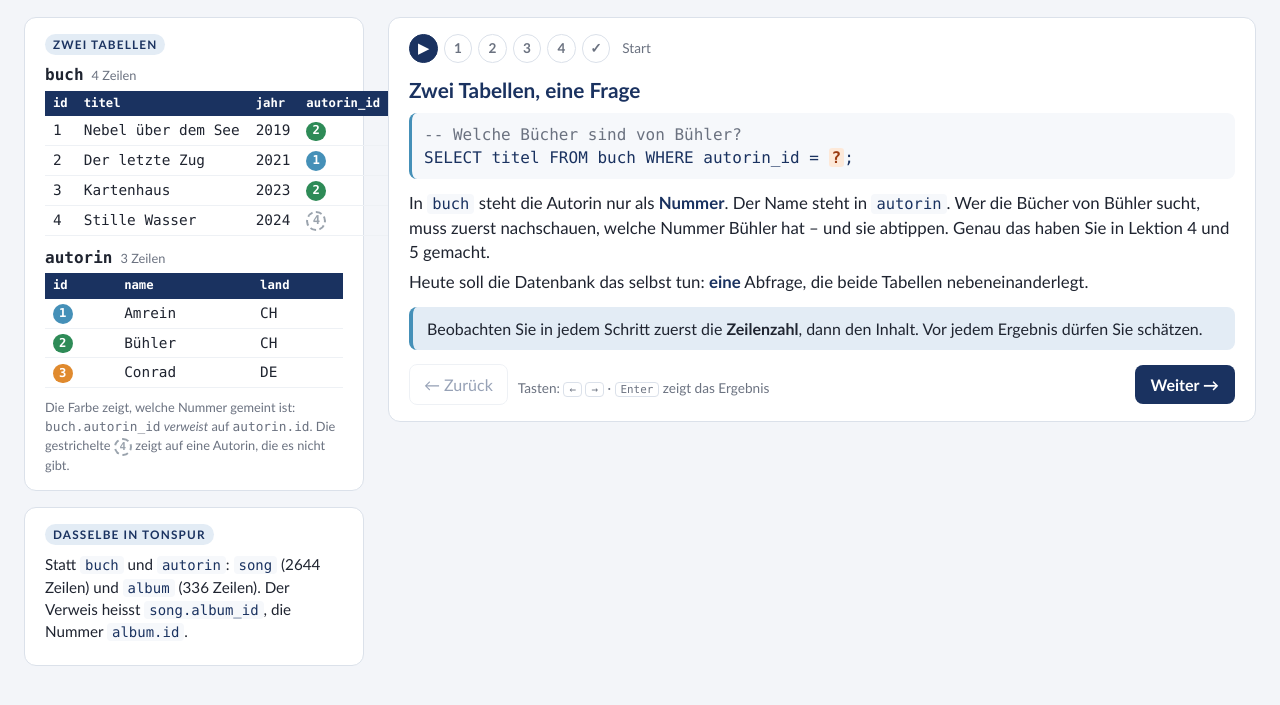
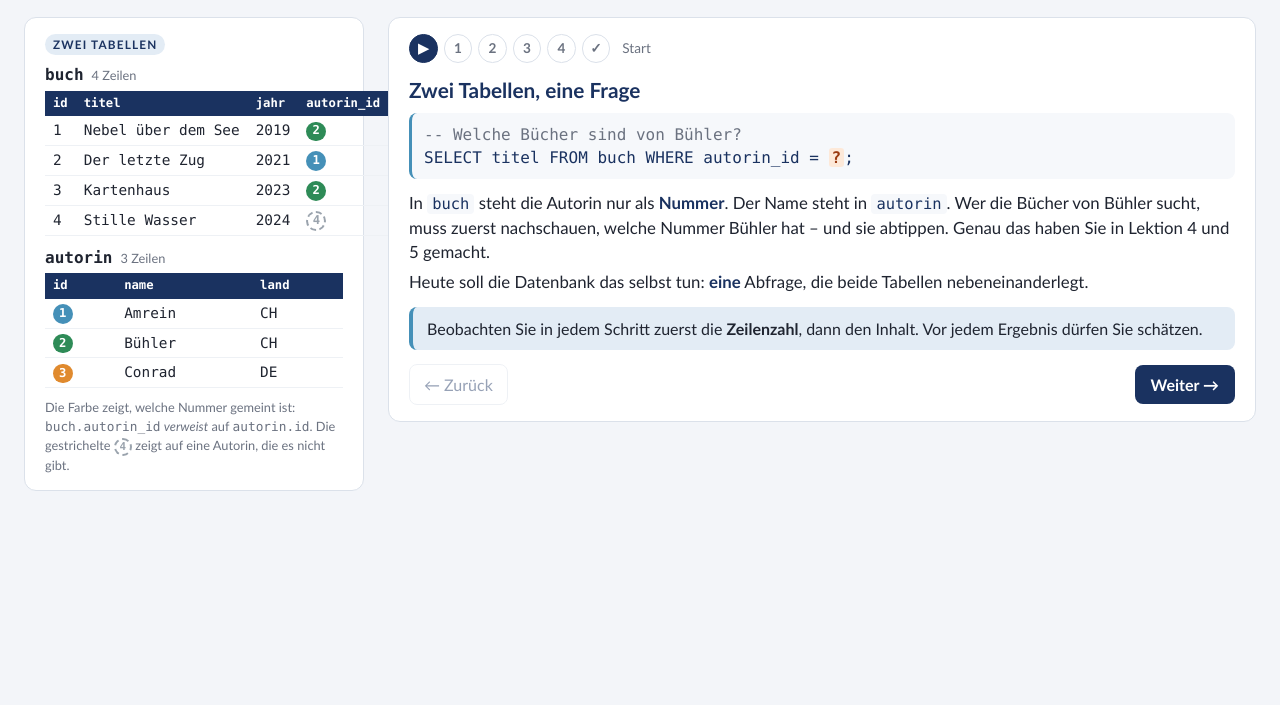
Before and after one commit to SCP-KWI/SQL-Trainer, a plain HTML site: page JOIN-Visualizer_L7.html in a window 1280 px wide. Shown: the part 65-770 px from the top of the page. Drawn offline with Linux system fonts and the light colour scheme.

Commit message:
Add files via upload

```diff
--- a/JOIN-Visualizer_L7.html
+++ b/JOIN-Visualizer_L7.html
@@ -131,10 +131,6 @@ table.res td.chk.ok{color:var(--green)} table.res td.chk.bad{color:var(--red)}
       </table>
       <div class="legend">Die Farbe zeigt, welche Nummer gemeint ist: <code>buch.autorin_id</code> <em>verweist</em> auf <code>autorin.id</code>. Die gestrichelte <span class="chip c0">4</span> zeigt auf eine Autorin, die es nicht gibt.</div>
     </div>
-    <div class="card" id="tonspurCard">
-      <h3><span class="tag">Dasselbe in Tonspur</span></h3>
-      <p id="tonspurText" style="font-size:.95em">Statt <code>buch</code> und <code>autorin</code>: <code>song</code> (2644 Zeilen) und <code>album</code> (336 Zeilen). Der Verweis heisst <code>song.album_id</code>, die Nummer <code>album.id</code>.</p>
-    </div>
   </aside>
 
   <main>
@@ -144,7 +140,6 @@ table.res td.chk.ok{color:var(--green)} table.res td.chk.bad{color:var(--red)}
       <div id="stepBody"></div>
       <div class="nav">
         <button class="ghost" id="btnPrev">← Zurück</button>
-        <span class="note">Tasten: <span class="kbd">←</span> <span class="kbd">→</span> · <span class="kbd">Enter</span> zeigt das Ergebnis</span>
         <span class="spacer"></span>
         <button class="primary" id="btnNext">Weiter →</button>
       </div>
@@ -219,7 +214,7 @@ const STEPS = [
    },
    after: `<div class="callout red"><strong>Jede Zeile mit jeder.</strong> 4 Bücher × 3 Autorinnen = 12 Zeilen. Das heisst <strong>Kreuzprodukt</strong>. «Nebel über dem See» steht dreimal da – mit drei Autorinnen, von denen zwei falsch sind.</div>
            <p class="note">Die Abfrage ist gültig, die Datenbank meldet keinen Fehler. Sie beantwortet eine Frage, die niemand gestellt hat. <strong>Ein vergessenes <code>ON</code> erkennt man an der Zeilenzahl.</strong></p>`,
-   tonspur:`<code>FROM song, album</code> → 2644 × 336 = <strong>888'384</strong> Zeilen. Derselbe Song, 336 Mal.` },
+ },
 
  { key:'on', title:'Schritt 2 – ON: Welche Paare passen?',
    sql: `SELECT buch.titel, autorin.name\nFROM buch <span class="hl ok">JOIN</span> autorin\n  <span class="hl ok">ON buch.autorin_id = autorin.id</span>;`,
@@ -250,7 +245,7 @@ const STEPS = [
    },
    after: `<div class="callout green"><strong><code>ON</code> ist ein Filter über das Kreuzprodukt.</strong> Von 12 Paaren bleiben die 3, bei denen Verweis und Nummer gleich sind. Jedes Buch steht jetzt neben <em>seiner</em> Autorin.</div>
            <p class="note">Merken Sie sich die Reihenfolge: erst alle Kombinationen, dann die Bedingung. So denkt die Datenbank – auch wenn sie es intern schlauer rechnet.</p>`,
-   tonspur:`<code>JOIN album ON song.album_id = album.id</code> → <strong>2643</strong> Zeilen. Jeder Song neben seinem Album.` },
+ },
 
  { key:'missing', title:'Schritt 3 – Eine fehlt',
    sql: `SELECT buch.titel, autorin.name\nFROM buch JOIN autorin\n  ON buch.autorin_id = autorin.id;   <span class="dim">-- 3 Zeilen. buch hat 4.</span>`,
@@ -267,7 +262,7 @@ const STEPS = [
    },
    after: `<div class="callout red"><strong>«Stille Wasser» zeigt auf Autorin 4 – die gibt es nicht.</strong> Kein Paar passt, also keine Zeile. Im <code>JOIN</code> ist das Buch nicht <code>NULL</code>, es ist <strong>weg</strong>. Ohne Blick in <code>buch</code> merkt man das nicht.</div>
            <p class="note">Die Zahl verrät es: 4 gegen 3. Vergleichen Sie die Zeilenzahl des Verbunds immer mit der Tabelle, die vollständig sein sollte. <strong>Wer im <code>JOIN</code> fehlt, ist nicht unschuldig – er ist unsichtbar.</strong> Ein Werkzeug, das solche Zeilen zurückholt, kommt in Lektion 10.</p>`,
-   tonspur:`<code>song</code> hat 2644 Zeilen, der Verbund 2643. Ein Song («Kein Zuhause», <code>album_id</code> 9999) zeigt auf ein Album, das es nicht gibt – <code>SELECT * FROM album WHERE id = 9999</code> liefert 0 Zeilen.` },
+ },
 
  { key:'wrong', title:'Schritt 4 – Die Falle: läuft, und alles ist falsch',
    sql: `SELECT buch.titel, autorin.name\nFROM buch JOIN autorin\n  ON <span class="hl">buch.id = autorin.id</span>;   <span class="dim">-- Nummer mit Nummer statt Verweis mit Nummer</span>`,
@@ -285,7 +280,7 @@ const STEPS = [
    },
    after: `<div class="callout red"><strong>3 Zeilen – wie beim richtigen <code>JOIN</code>. Und jede ist falsch.</strong> Buch 1 neben Autorin 1, Buch 2 neben Autorin 2: Die Farben passen nicht. «Nebel über dem See» ist von Bühler, nicht von Amrein.</div>
            <p class="note">Die Zeilenzahl allein verrät diesen Fehler <strong>nicht</strong>. Der Inhalt schon – wenn man ihn kennt. <code>ON</code> verbindet immer den <strong>Verweis</strong> (<code>…_id</code>) mit der <strong>Nummer</strong> (<code>id</code>), nie <code>id</code> mit <code>id</code>.</p>`,
-   tonspur:`<code>ON song.id = album.id</code> läuft in Datebänkli durch und liefert 336 Zeilen Unsinn: Song 1 neben Album 1, Song 2 neben Album 2 …` },
+ },
 
  { key:'end', title:'Das Ganze in drei Sätzen',
    sql:null, noResult:true, predict:null,
@@ -294,8 +289,8 @@ const STEPS = [
      <li><code>JOIN … ON verweis = nummer</code> behält nur die <strong>passenden Paare</strong>. Wer keinen Partner hat, ist <strong>weg</strong> – nicht <code>NULL</code>, sondern unsichtbar.</li>
      <li><code>ON</code> verbindet immer den <strong>Verweis</strong> (<code>…_id</code>) mit der <strong>Nummer</strong> (<code>id</code>). <code>id = id</code> läuft fehlerfrei und liefert lauter falsche Paare – die Zeilenzahl verrät das nicht, nur der Inhalt.</li>
    </ol>
-   <div class="callout blue">Jetzt dasselbe in gross: <code>song</code> und <code>album</code> in Datebänkli – 888'384 und 2643, und <code>song</code> hat 2644 Zeilen.</div>`,
-   tonspur:`Bei drei Tabellen hängt man einfach ein weiteres <code>JOIN … ON</code> an. Jede Verbindung braucht ihr eigenes <code>ON</code> – das kommt im Fall Radiokapelle.` },
+   `,
+ },
 ];
 
 // ================================================================ Zustand & Rendering
@@ -317,7 +312,6 @@ function show(i){
   token++; const t = token; cur = i; resetSrc();
   const s = STEPS[i];
   $title.textContent = s.title;
-  document.getElementById('tonspurText').innerHTML = s.tonspur || `Statt <code>buch</code> und <code>autorin</code>: <code>song</code> (2644 Zeilen) und <code>album</code> (336 Zeilen). Der Verweis heisst <code>song.album_id</code>, die Nummer <code>album.id</code>.`;
   let html = s.sql ? `<pre class="sql">${s.sql}</pre>` : '';
   html += s.intro;
   if(!s.noResult){
```
